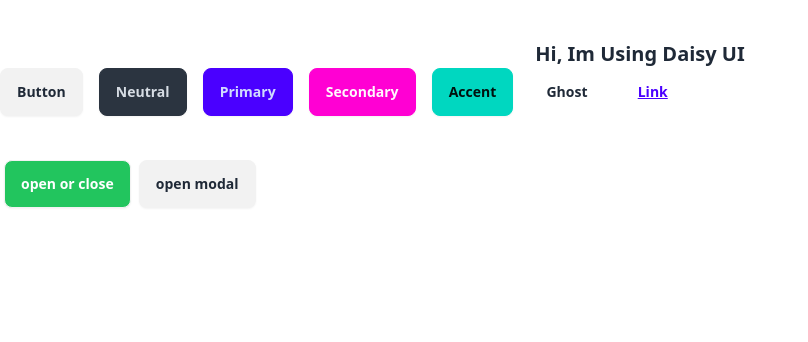
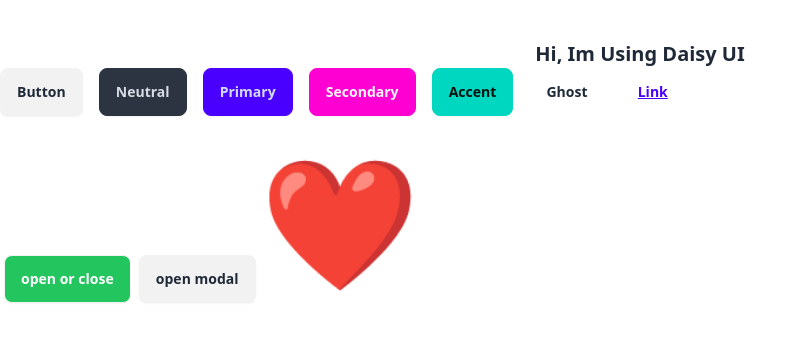
Before and after one commit to MahmudulHasan1211/intro-to-Daisy, a plain HTML site: page index.html in a window 1280 px wide. Shown: the whole page, without its empty margins (0-808 px from the left). Drawn offline with nearby package versions, Linux system fonts and the light colour scheme.

Commit message:
swap design added

```diff
--- a/index.html
+++ b/index.html
@@ -31,8 +31,6 @@
     </details>
 
     <!-- modal button  -->
-
-    <!-- Open the modal using ID.showModal() method -->
     <button class="btn" onclick="my_modal_1.showModal()">open modal</button>
     <dialog id="my_modal_1" class="modal">
         <div class="modal-box">
@@ -46,5 +44,15 @@
             </div>
         </div>
     </dialog>
+
+
+    <!-- swap -->
+    <label class="swap swap-flip text-9xl">
+        <!-- this hidden checkbox controls the state -->
+        <input type="checkbox" />
+
+        <div class="swap-on">😈</div>
+        <div class="swap-off">❤</div>
+      </label>
 </body>
 </html>
```
